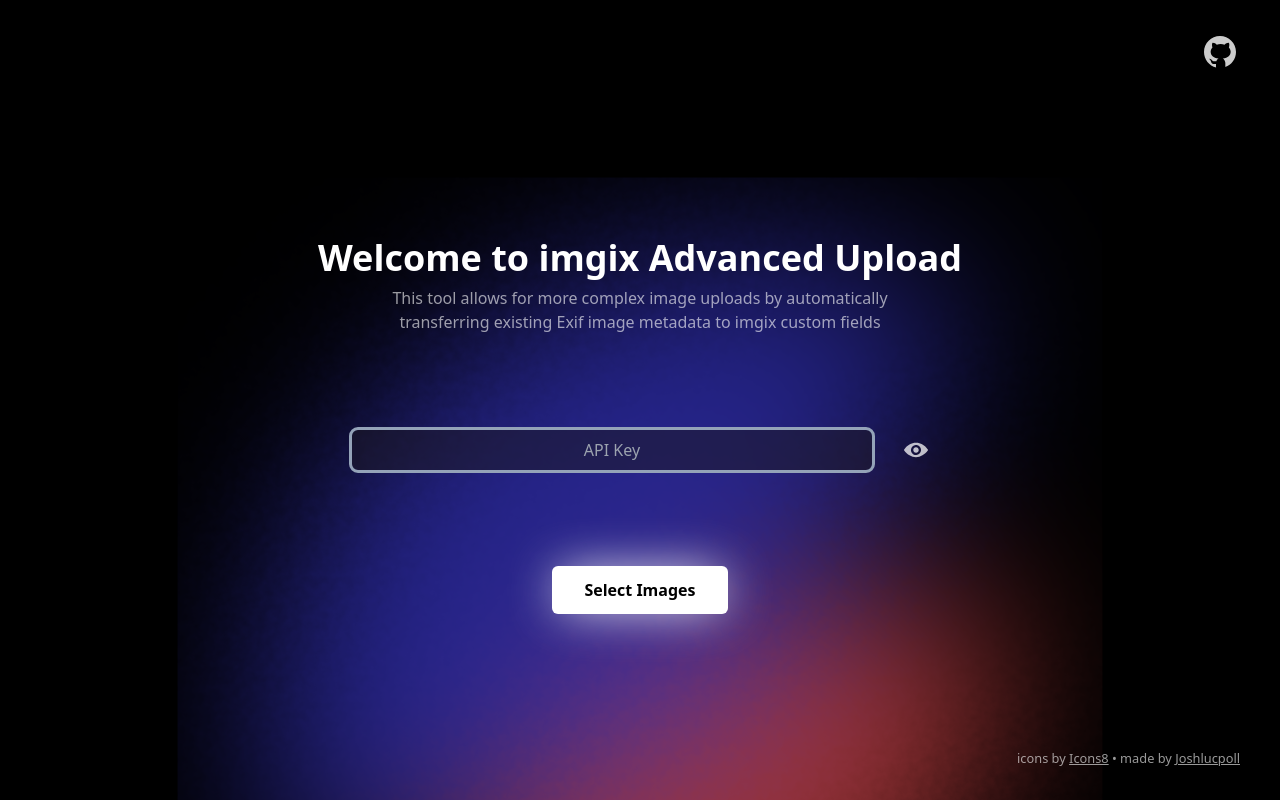
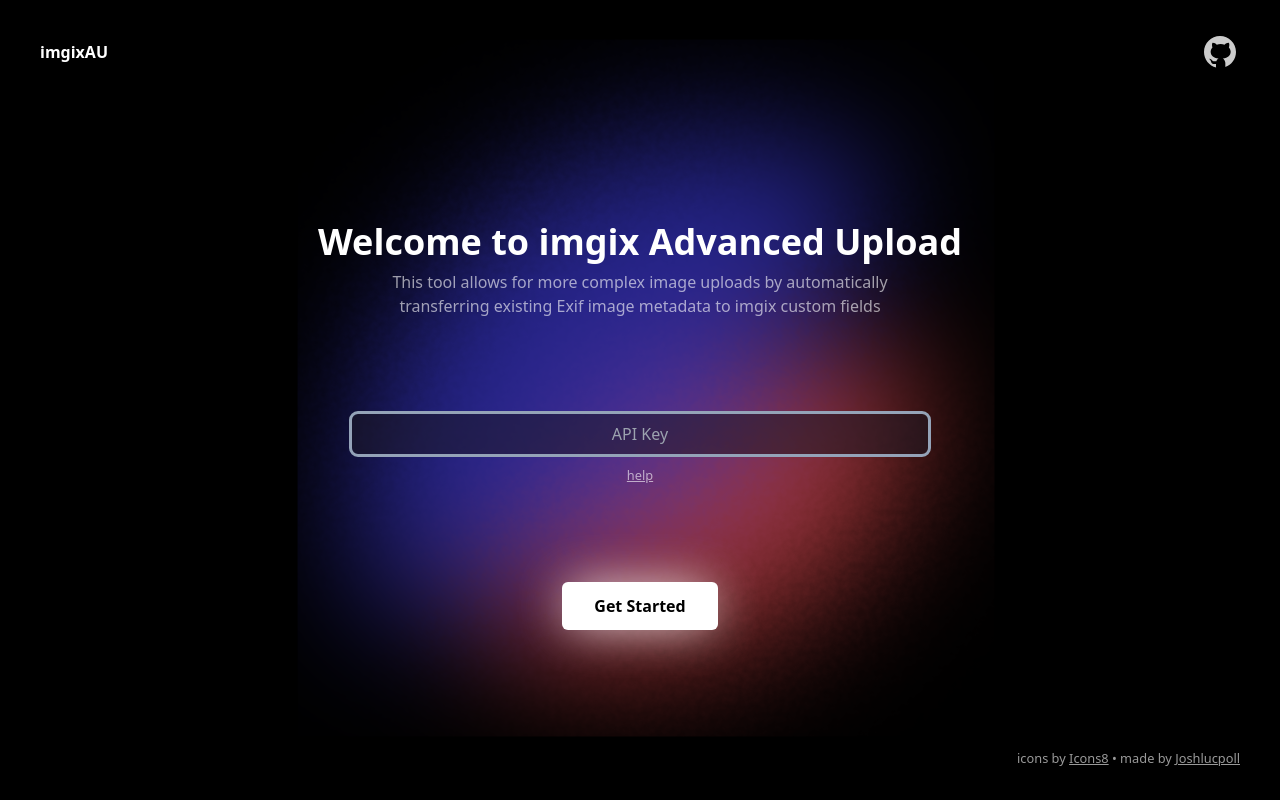
Before and after one commit to Joshlucpoll/imgix-advanced-upload, a SvelteKit app: page / in a window 1280 px wide. Built offline with nearby package versions, Linux system fonts and the light colour scheme.

Commit message:
added quite a bit

```diff
--- a/package.json
+++ b/package.json
@@ -13,6 +13,7 @@
 		"@sveltejs/adapter-auto": "^2.0.0",
 		"@sveltejs/adapter-static": "^2.0.2",
 		"@sveltejs/kit": "^1.5.0",
+		"@zerodevx/svelte-toast": "^0.9.3",
 		"autoprefixer": "^10.4.14",
 		"postcss": "^8.4.23",
 		"svelte": "^3.54.0",
@@ -22,5 +23,8 @@
 		"typescript": "^5.0.0",
 		"vite": "^4.3.0"
 	},
-	"type": "module"
+	"type": "module",
+	"dependencies": {
+		"exifr": "^7.1.3"
+	}
 }
--- /dev/null
+++ b/src/components/button.svelte
@@ -0,0 +1,10 @@
+<script lang="ts">
+  export let onclick = () => undefined;
+</script>
+
+<button
+  type="button"
+  on:click={onclick}
+  class="py-3 px-8 bg-white text-black font-bold rounded-md shadow-[0_0_50px_-7px_rgba(255,255,255,1)] hover:shadow-[0_0_100px_-2px_rgba(255,255,255,1)] hover:scale-105 transition-all"
+  ><slot /></button
+>
--- /dev/null
+++ b/src/components/imageGrid.svelte
@@ -0,0 +1,95 @@
+<script lang="ts">
+  import getExifData from "../lib/exifData";
+  import { images } from "../lib/stores";
+  import Button from "../components/button.svelte";
+
+  let fileInput: HTMLInputElement;
+  let imageElements: HTMLImageElement[] = [];
+
+  async function handleInputChange() {
+    let imageFiles = [];
+
+    const files = fileInput.files;
+    if (!files) return;
+
+    for (let i = 0; i < files.length; i++) {
+      // check if existing image already exists
+      if ($images.some((el) => el.name === files[i].name))
+        imageFiles.push(files[i]);
+    }
+    fileInput.value = "";
+
+    await loadImages(imageFiles);
+
+    console.log($images);
+  }
+
+  async function loadImages(
+    imageFiles: File[],
+    callback: () => void = () => null
+  ): Promise<void> {
+    const promises: Promise<void>[] = [];
+
+    imageFiles.forEach((file) => {
+      const promise = new Promise<void>((resolve) => {
+        const reader = new FileReader();
+
+        reader.onload = async (e) => {
+          const res = e.target?.result;
+
+          if (typeof res === "string") {
+            const exifData = await getExifData(file);
+            images.update((imgs) => [
+              ...imgs,
+              { src: res, name: file.name, exif: exifData },
+            ]);
+          }
+          resolve();
+        };
+        reader.readAsDataURL(file);
+      });
+
+      promises.push(promise);
+    });
+
+    return Promise.all(promises).then(() => callback());
+  }
+</script>
+
+<div class="mb-16">
+  <Button>
+    <label class="cursor-pointer" for="fileInput">
+      {$images.length == 0 ? "Select images" : "Add more images"}
+      <input
+        class="hidden"
+        bind:this={fileInput}
+        type="file"
+        id="fileInput"
+        multiple
+        on:change={handleInputChange}
+      />
+    </label>
+  </Button>
+</div>
+
+<div
+  class="grid grid-cols-1 md:grid-cols-2 lg:grid-cols-3 xl:grid-cols-4 gap-8 cursor-pointer"
+>
+  {#each $images as image, i}
+    <div
+      class="relative w-full aspect-square rounded-md overflow-clip hover:scale-105 transition-transform"
+    >
+      <img
+        bind:this={imageElements[i]}
+        src={image.src}
+        alt="input"
+        class="object-cover w-full h-full opacity-50 hover:opacity-100 transition-opacity"
+      />
+      <h2
+        class="absolute top-1/2 -translate-y-1/2 left-1/2 -translate-x-1/2 font-thin pointer-events-none"
+      >
+        {image.name}
+      </h2>
+    </div>
+  {/each}
+</div>
--- /dev/null
+++ b/src/lib/exifData.ts
@@ -0,0 +1,106 @@
+import exifr from "exifr";
+
+export interface ExifData {
+  JFIFVersion: number;
+  ResolutionUnit: string;
+  XResolution: number;
+  YResolution: number;
+  ThumbnailWidth: number;
+  ThumbnailHeight: number;
+  Version: number;
+  CreateDate: Date;
+  CreatorTool: string;
+  ModifyDate: Date;
+  Rating: number;
+  MetadataDate: Date;
+  ColorMode: number;
+  ICCProfile: string;
+  rights: Rights;
+  title: Title;
+  History: History;
+  ApplicationRecordVersion: string;
+  ObjectName: string;
+  CopyrightNotice: string;
+  ProfileCMMType: string;
+  ProfileVersion: string;
+  ProfileClass: string;
+  ColorSpaceData: string;
+  ProfileConnectionSpace: string;
+  ProfileDateTime: Date;
+  ProfileFileSignature: string;
+  PrimaryPlatform: string;
+  RenderingIntent: string;
+  ProfileCreator: string;
+  ProfileDescription: string;
+  ProfileCopyright: string;
+  MediaWhitePoint: { [key: string]: number };
+  ChromaticAdaptation: { [key: string]: number };
+  RedMatrixColumn: { [key: string]: number };
+  BlueMatrixColumn: { [key: string]: number };
+  GreenMatrixColumn: { [key: string]: number };
+  RedTRC: { [key: string]: number };
+  GreenTRC: { [key: string]: number };
+  BlueTRC: { [key: string]: number };
+  Chromaticity: { [key: string]: number };
+  Make: string;
+  Model: string;
+  Orientation: string;
+  Software: string;
+  ExposureTime: number;
+  FNumber: number;
+  ExposureProgram: string;
+  ISO: number;
+  SensitivityType: number;
+  ExifVersion: string;
+  DateTimeOriginal: Date;
+  ComponentsConfiguration: { [key: string]: number };
+  CompressedBitsPerPixel: number;
+  ShutterSpeedValue: number;
+  ApertureValue: number;
+  BrightnessValue: number;
+  ExposureCompensation: number;
+  MaxApertureValue: number;
+  MeteringMode: string;
+  LightSource: string;
+  Flash: string;
+  FocalLength: number;
+  ColorSpace: number;
+  ExifImageWidth: number;
+  ExifImageHeight: number;
+  FocalPlaneXResolution: number;
+  FocalPlaneYResolution: number;
+  FocalPlaneResolutionUnit: string;
+  SensingMethod: string;
+  FileSource: string;
+  SceneType: string;
+  ExposureMode: string;
+  WhiteBalance: string;
+  SceneCaptureType: string;
+  Saturation: string;
+  Sharpness: string;
+  SubjectDistanceRange: string;
+}
+
+export interface History {
+  action: string;
+  softwareAgent: string;
+  when: Date;
+}
+
+export interface Rights {
+  lang: string;
+}
+
+export interface Title {
+  lang: string;
+  value: string;
+}
+
+export default async function getExifData(file: File): Promise<ExifData> {
+  const promise = new Promise<ExifData>(async (resolve) => {
+    const exif = await exifr.parse(file, true);
+    resolve(exif);
+  });
+
+  return promise;
+}
--- /dev/null
+++ b/src/lib/stores.ts
@@ -0,0 +1,11 @@
+import type { ExifData } from "./exifData";
+import { writable } from "svelte/store";
+
+interface ImageData {
+  src: string;
+  name: string;
+  exif: ExifData;
+}
+
+export const images = writable<ImageData[]>([]);
+export const apiKey = writable<string>("");
--- a/src/routes/+layout.svelte
+++ b/src/routes/+layout.svelte
@@ -1,10 +1,23 @@
 <script lang="ts">
   import "../app.css";
-  export const prerender = true;
+  import { apiKey } from "../lib/stores";
+  import { SvelteToast } from "@zerodevx/svelte-toast";
+
+  // prevent reload if API key has been entered
+  function beforeUnload(event) {
+    if ($apiKey) {
+      event.preventDefault();
+      event.returnValue = "";
+      return "";
+    }
+  }
 </script>
 
-<div class="min-h-screen flex flex-col justify-between">
-  <nav class="py-8 flex flex-row justify-end items-center">
+<svelte:window on:beforeunload={beforeUnload} />
+
+<div class="min-h-screen flex flex-col justify-start">
+  <nav class="py-8 flex flex-row justify-between items-center">
+    <a href="/" class="font-bold">imgixAU</a>
     <a href="https://github.com/joshlucpoll/imgix-advanced-upload">
       <svg
         class="opacity-80"
@@ -24,7 +37,7 @@
   </nav>
   <slot />
 
-  <footer class="pb-8 flex flex-row justify-end items-center self-end">
+  <footer class="pb-8 flex flex-row justify-end items-center mt-auto">
     <small class="opacity-60"
       >icons by <a class="underline" href="https://icons8.com">Icons8</a> • made
       by
@@ -34,25 +47,19 @@
 </div>
 
 <svg
-  class="fixed top-0 left-0 w-full -z-10"
-  viewBox="0 0 1442 1442"
+  class="fixed top-0 left-1/2 -translate-x-1/2 h-screen -z-10 mx-auto"
+  viewBox="0 0 1254 1196"
   fill="none"
   xmlns="http://www.w3.org/2000/svg"
 >
   <g clip-path="url(#clip0_1_2)" filter="url(#filter0_f_1_2)">
-    <rect
-      width="1042"
-      height="1042"
-      transform="translate(200 200)"
-      fill="black"
-    />
     <path
-      d="M1139 676.5C1139 756.402 1118.23 834.93 1078.74 904.365C1039.24 973.8 982.381 1031.75 913.741 1072.53C845.1 1113.3 767.042 1135.49 687.239 1136.93C607.436 1138.36 528.635 1118.98 458.579 1080.69L679 676.5H1139Z"
+      d="M1054 535.5C1054 615.402 1033.23 693.93 993.738 763.365C954.243 832.8 897.381 890.752 828.741 931.527C760.1 972.302 682.042 994.495 602.239 995.926C522.436 997.357 443.635 977.977 373.579 939.689L594 535.5H1054Z"
       fill="#E74A4A"
       fill-opacity="0.7"
     />
     <path
-      d="M1103.9 352.64C1006.44 297.747 894.375 274.394 783.105 285.792C671.835 297.189 566.829 342.777 482.525 416.286C398.22 489.796 338.759 587.617 312.317 696.299C285.875 804.981 293.751 919.185 334.862 1023.21L838.26 824.26L1103.9 352.64Z"
+      d="M1007.9 270.64C910.443 215.747 798.375 192.394 687.105 203.792C575.835 215.189 470.829 260.777 386.525 334.286C302.22 407.796 242.759 505.617 216.317 614.299C189.875 722.981 197.751 837.185 238.862 941.208L742.26 742.26L1007.9 270.64Z"
       fill="#3634C5"
       fill-opacity="0.7"
     />
@@ -95,8 +102,10 @@
         width="1042"
         height="1042"
         fill="white"
-        transform="translate(200 200)"
+        transform="translate(115 59)"
       />
     </clipPath>
   </defs>
 </svg>
+
+<SvelteToast />
--- /dev/null
+++ b/src/routes/+layout.ts
@@ -0,0 +1 @@
+export const prerender = true;
--- a/src/routes/+page.svelte
+++ b/src/routes/+page.svelte
@@ -1,4 +1,9 @@
-<main class="flex flex-col justify-center items-center">
+<script>
+  import Button from "../components/button.svelte";
+  import { apiKey } from "../lib/stores";
+</script>
+
+<main class="flex flex-col justify-center items-center mt-auto">
   <h1 class="text-center font-bold text-4xl pb-2">
     Welcome to <span>imgix</span> Advanced Upload
   </h1>
@@ -10,12 +15,13 @@
 
   <div class="mt-24 w-full max-w-xl flex flex-row items-center gap-8">
     <input
+      bind:value={$apiKey}
       id="api-input"
       class="p-2 px-4 text-center bg-[#1D1A2488] rounded-md w-full outline outline-slate-400"
       type="password"
       placeholder="API Key"
     />
-    <button
+    <!-- <button
       type="button"
       on:click={() => {
         var x = document.getElementById("api-input");
@@ -26,42 +32,14 @@
         }
       }}
     >
-      <svg
-        fill="#fffB"
-        height="24px"
-        width="24px"
-        version="1.1"
-        id="Capa_1"
-        xmlns="http://www.w3.org/2000/svg"
-        xmlns:xlink="http://www.w3.org/1999/xlink"
-        viewBox="0 0 488.85 488.85"
-        xml:space="preserve"
-      >
-        <g>
-          <path
-            d="M244.425,98.725c-93.4,0-178.1,51.1-240.6,134.1c-5.1,6.8-5.1,16.3,0,23.1c62.5,83.1,147.2,134.2,240.6,134.2
-       s178.1-51.1,240.6-134.1c5.1-6.8,5.1-16.3,0-23.1C422.525,149.825,337.825,98.725,244.425,98.725z M251.125,347.025
-       c-62,3.9-113.2-47.2-109.3-109.3c3.2-51.2,44.7-92.7,95.9-95.9c62-3.9,113.2,47.2,109.3,109.3
-       C343.725,302.225,302.225,343.725,251.125,347.025z M248.025,299.625c-33.4,2.1-61-25.4-58.8-58.8c1.7-27.6,24.1-49.9,51.7-51.7
-       c33.4-2.1,61,25.4,58.8,58.8C297.925,275.625,275.525,297.925,248.025,299.625z"
-          />
-        </g>
-      </svg>
-    </button>
+      <p class="italic text-slate-400">show/hide</p>
+    </button> -->
   </div>
+  <button class="opacity-60 underline mt-2" type="button"
+    ><small>help</small></button
+  >
 
-  <!-- <div class="my-12 w-full flex flex-row gap-8 items-center justify-center">
-    <h2>Source</h2>
-    <select
-      class="p-2 px-4 text-center bg-[#1D1A24] rounded-md w-60 outline outline-[#803527]"
-      disabled
-    >
-      <option value="" disabled selected>enter API key</option>
-    </select>
-  </div> -->
-
-  <button
-    class="mt-24 py-3 px-8 bg-white text-black font-bold rounded-md shadow-[0_0_50px_-7px_rgba(255,255,255,1)] hover:shadow-[0_0_100px_-2px_rgba(255,255,255,1)] hover:scale-105 transition-all"
-    type="button">Select Images</button
-  >
+  <a href="/images" class="mt-24">
+    <Button>Get Started</Button>
+  </a>
 </main>
--- /dev/null
+++ b/src/routes/images/+page.svelte
@@ -0,0 +1,8 @@
+<script>
+  import ImageGrid from "../../components/imageGrid.svelte";
+</script>
+
+<div class="flex flex-col items-center">
+  <h1 class="font-bold text-4xl mb-8">Add Images</h1>
+  <ImageGrid />
+</div>
```
Also changed, not shown: src/components/imageExif.svelte (added), 1 other file (tests, documents, lock files or other folders).
